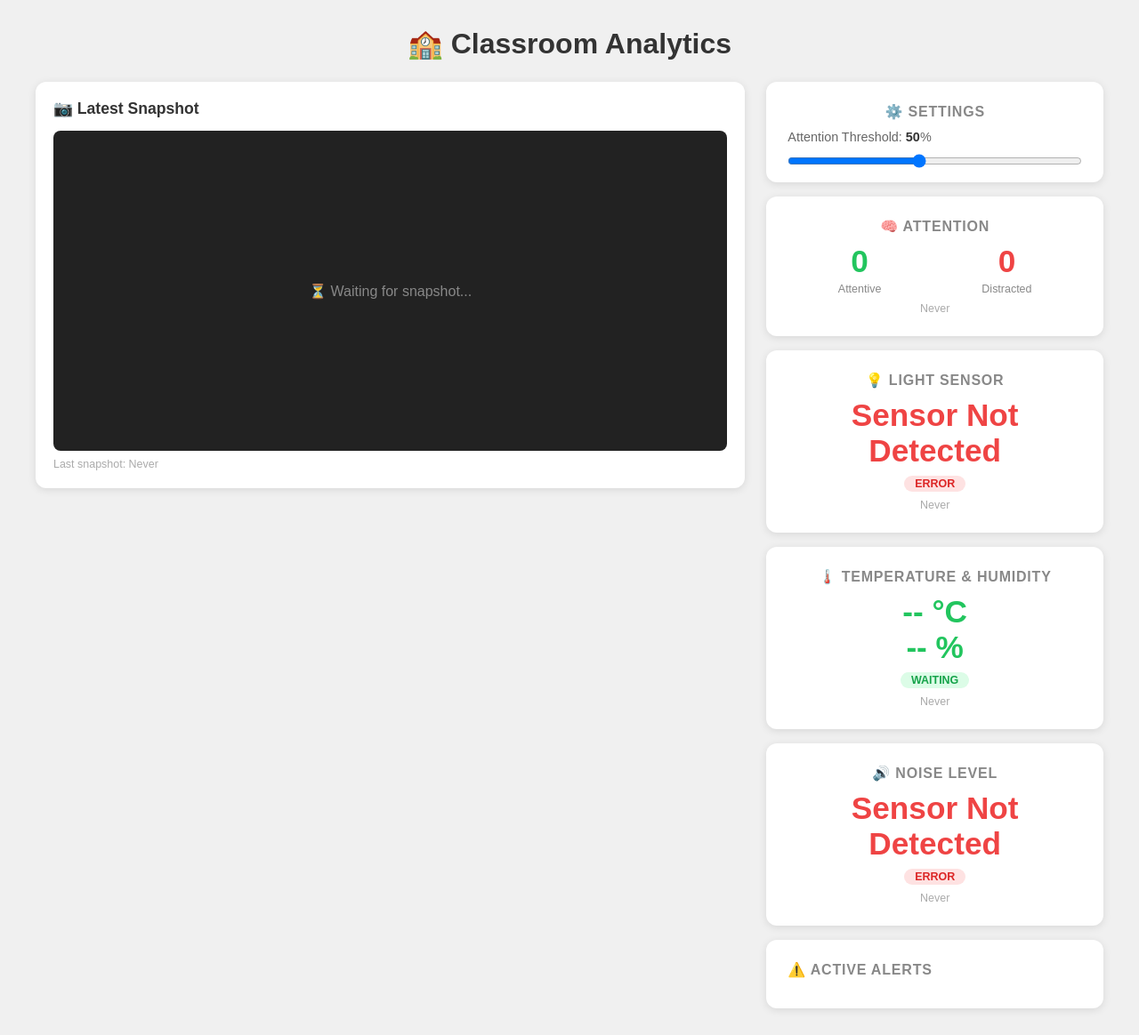
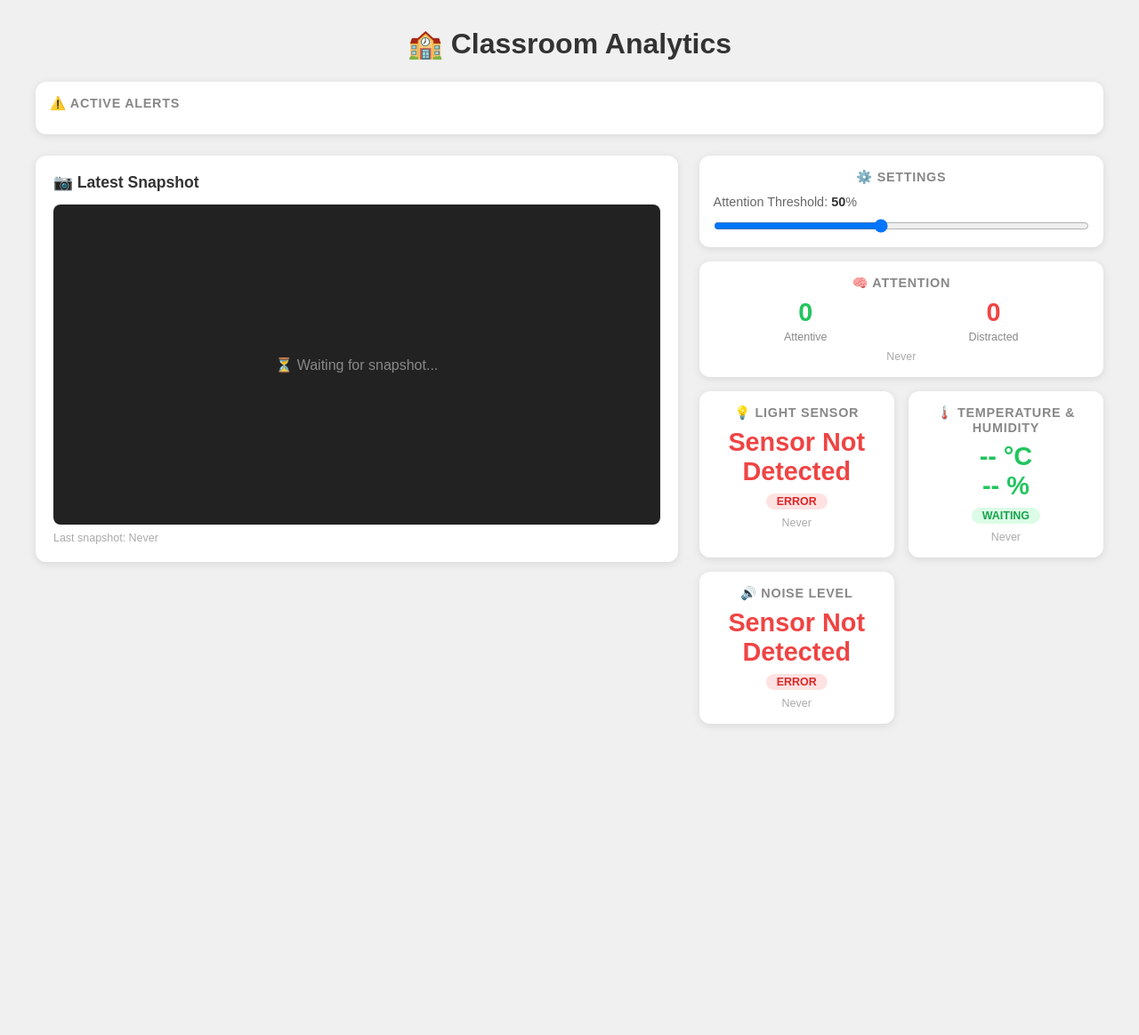
Before and after one commit to YaemikoGit/inf2009_proj_G24, a Flask app: template templates/index.html in a window 1280 px wide. Shown: the whole page at 89% size. After the commit the page ends 816 px from the top, so only its background shows below. Run offline with Flask 3, Linux system fonts and the light colour scheme; the template is opened without the code that fills it, so the values that code supplies are empty; some libraries are stand-ins or nearby versions.

Commit message:
dashboard ui changes

```diff
--- a/templates/index.html
+++ b/templates/index.html
@@ -32,7 +32,7 @@
         }
 
         .camera-panel {
-            flex: 2;
+            flex: 1.5;
             background: white;
             border-radius: 12px;
             box-shadow: 0 2px 10px rgba(0, 0, 0, 0.1);
@@ -49,14 +49,15 @@
             width: 100%;
             border-radius: 8px;
             background: #222;
-            min-height: 360px;
-            object-fit: cover;
+            height: auto;
+            max-height: 480px;
+            object-fit: contain;
             display: block;
         }
 
         .no-image {
             width: 100%;
-            min-height: 360px;
+            height: 360px;
             background: #222;
             border-radius: 8px;
             display: flex;
@@ -68,29 +69,34 @@
 
         .sensor-panel {
             flex: 1;
-            display: flex;
-            flex-direction: column;
+            display: grid;
+            grid-template-columns: 1fr 1fr;
             gap: 16px;
+        }
+
+        /* Make Settings & Attention span full width of the grid */
+        .card.full-width {
+            grid-column: 1 / -1;
         }
 
         .card {
             background: white;
             border-radius: 12px;
             box-shadow: 0 2px 10px rgba(0, 0, 0, 0.1);
-            padding: 24px;
+            padding: 16px;
             text-align: center;
         }
 
         .card h2 {
-            font-size: 1em;
+            font-size: 0.9em;
             color: #888;
-            margin-bottom: 10px;
+            margin-bottom: 8px;
             text-transform: uppercase;
             letter-spacing: 0.05em;
         }
 
         .value {
-            font-size: 2.2em;
+            font-size: 1.8em;
             font-weight: bold;
             color: #333;
         }
@@ -146,6 +152,15 @@
 <body>
     <h1>🏫 Classroom Analytics</h1>
 
+    <!-- Top Alerts Panel -->
+    <div style="max-width: 1200px; margin: 0 auto 24px auto;">
+        <div class="card" style="text-align: left;">
+            <h2>⚠️ Active Alerts</h2>
+            <ul id="alerts-list" style="margin-top: 10px; max-height: 150px; overflow-y: auto; list-style:none; font-size: 0.9em; padding-right: 5px;">
+            </ul>
+        </div>
+    </div>
+
     <div class="dashboard">
 
         <!-- LEFT: Camera Snapshot -->
@@ -166,16 +181,16 @@
         <div class="sensor-panel">
 
             <!-- Settings Card -->
-            <div class="card" style="padding-bottom: 12px;">
+            <div class="card full-width" style="padding-bottom: 12px; position: relative; z-index: 10;">
                 <h2>⚙️ Settings</h2>
                 <div style="margin-top: 10px; text-align: left;">
                     <label style="font-size: 0.9em; color:#666;">Attention Threshold: <span id="threshold-display" style="font-weight:bold; color:#333;">50</span>%</label>
-                    <input type="range" id="threshold-slider" min="10" max="100" value="50" style="width: 100%; margin-top: 10px;" oninput="setThreshold()">
+                    <input type="range" id="threshold-slider" min="10" max="100" value="50" style="width: 100%; margin-top: 10px; cursor: pointer;" oninput="updateDisplay()" onchange="setThreshold()">
                 </div>
             </div>
 
             <!-- Attention Card -->
-            <div class="card">
+            <div class="card full-width">
                 <h2>🧠 Attention</h2>
                 <div class="attention-row">
                     <div>
@@ -225,22 +240,19 @@
                 <p class="timestamp" id="sound-time">{{ sound.timestamp or 'Never' }}</p>
             </div>
 
-            <!-- Alerts Panel -->
-            <div class="card" style="text-align: left;">
-                <h2>⚠️ Active Alerts</h2>
-                <ul id="alerts-list" style="margin-top: 10px; max-height: 180px; overflow-y: auto; list-style:none; font-size: 0.85em; padding-right: 5px;">
-                </ul>
-            </div>
-
         </div>
     </div>
 
     <script>
         const socket = io();
 
+        function updateDisplay() {
+            const val = document.getElementById("threshold-slider").value;
+            document.getElementById("threshold-display").textContent = val;
+        }
+
         function setThreshold() {
             const val = document.getElementById("threshold-slider").value;
-            document.getElementById("threshold-display").textContent = val;
             socket.emit("set_attention_threshold", { threshold: val / 100.0 });
         }
 
```
